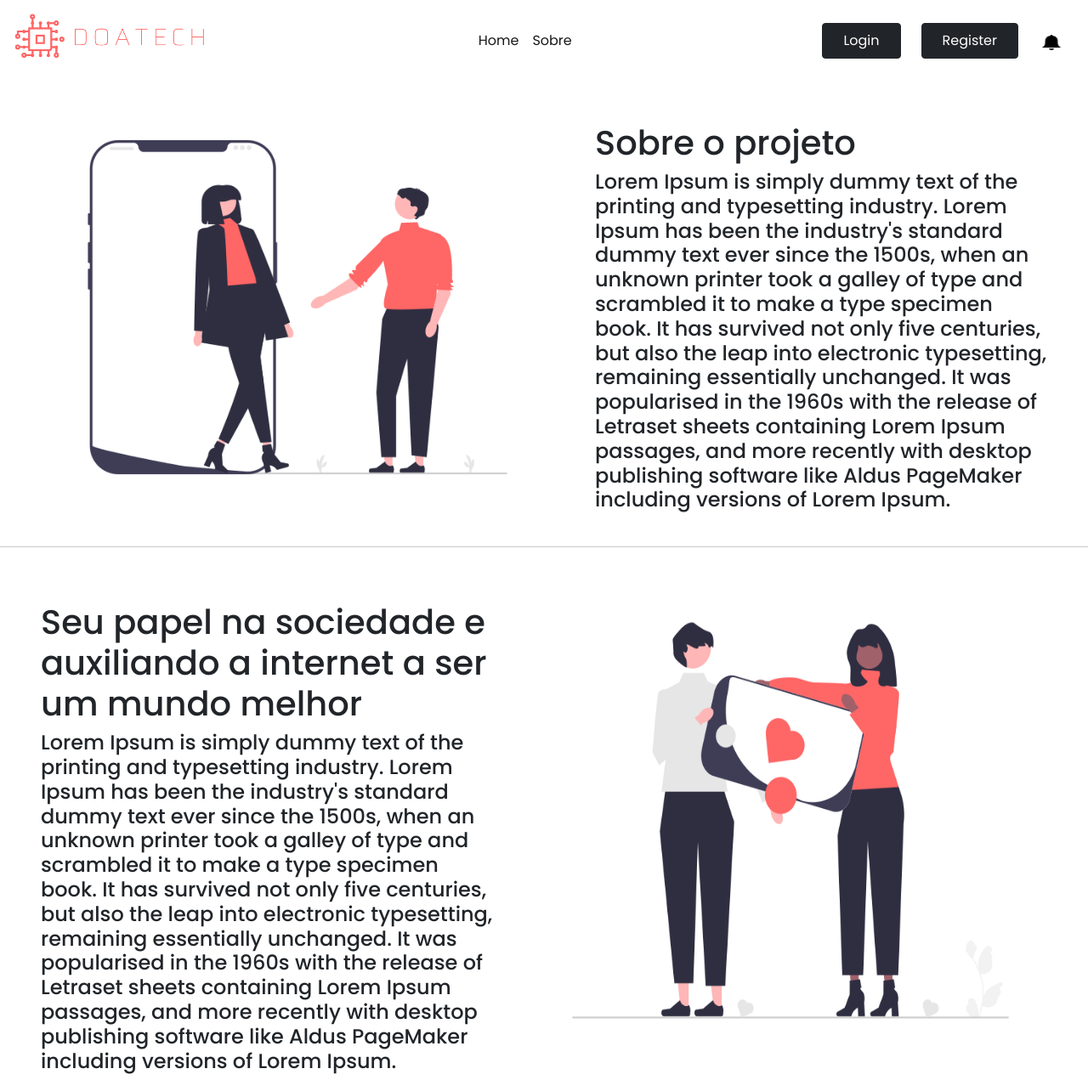
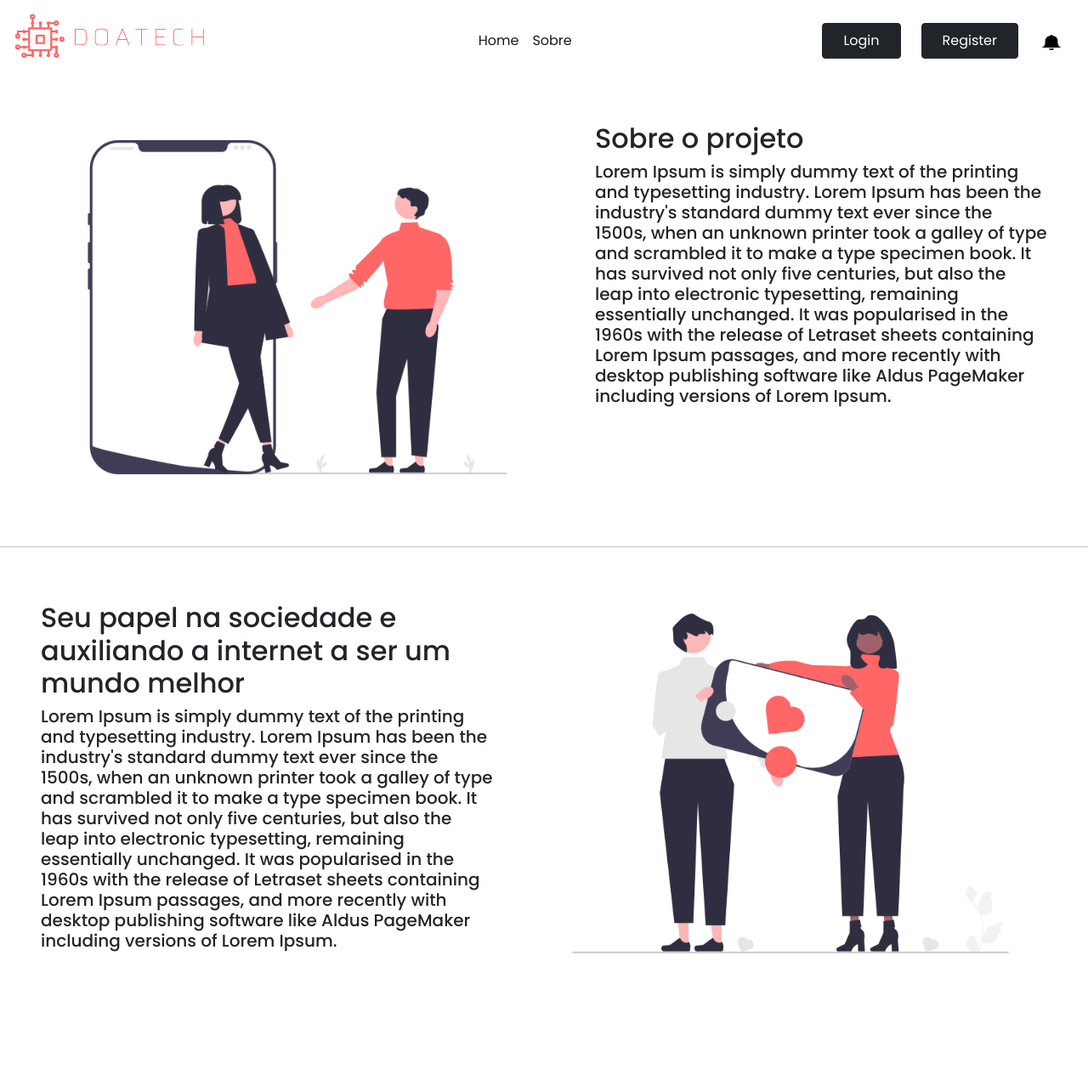
Before and after one commit to Hackatona-AGES-2022/CriativiDev, a React (Create React App) app in the folder frontend/creativdev-front/: page /home in a window 1280 px wide. Shown: the whole page at 85% size. After the commit the page ends 1184 px from the top, so only its background shows below. Built offline with nearby package versions, Linux system fonts and the light colour scheme.

Commit message:
receptor logado

```diff
--- a/frontend/creativdev-front/src/routes/routes.js
+++ b/frontend/creativdev-front/src/routes/routes.js
@@ -9,6 +9,7 @@ import {
 // Páginas
 import { Homescreen } from '../screens/Homescreen';
 import TelaDoadorLogado from '../screens/ TelaDoadorLogado';
+import TelaReceptorLogado from '../screens/ TelaReceptorLogador';
 import { TelaLogin } from '../screens/login/TelaLogin';
 import {Cadastro} from '../screens/cadastro/Cadastro';
 
@@ -22,6 +23,7 @@ export default function Routes() {
             </Route>
                 <Route exact path='/home' component={Homescreen} />
                 <Route exact path='/doador-logado' component={TelaDoadorLogado} />
+                <Route exact path='/receptor-logado' component={TelaReceptorLogado} />
                 <Route exact path='/login-doador' component={TelaLogin} />
                 <Route exact path='/cadastro' component={Cadastro} />
             </Switch>
--- /dev/null
+++ b/frontend/creativdev-front/src/screens/ TelaReceptorLogador.jsx
@@ -0,0 +1,42 @@
+import React, { useState, useEffect, useContext } from "react";
+import { HeaderReciever } from '../containers/Header';
+import { BtnSalvar, BtnFechar } from "../components/Botoes";
+import { Card } from "../components/Card";
+import plus from "../assets/plus.png"
+
+
+const TelaReceptorLogado =()=>{
+
+    const styles = {
+        bgTable:{
+            backgroundColor:'#ffe6e6',
+        },
+        form:{
+            backgroundColor:'#ffe6e6',
+            width:'70%',
+            margin:'0 auto',
+            padding:"30px",
+        },
+        labels:{
+            display:"flex",
+            justifyContent:"start",
+        },
+        teste: {
+            display: "flex",
+        },
+        spacingPlusButton: {
+            paddingLeft: "12px",
+        },
+
+    }
+
+    return(
+    <div className="container-fluid">
+
+        <HeaderReciever/>
+
+
+    </div>
+    )
+}
+export default TelaReceptorLogado;
--- a/frontend/creativdev-front/src/screens/Homescreen.jsx
+++ b/frontend/creativdev-front/src/screens/Homescreen.jsx
@@ -11,15 +11,15 @@ export const Homescreen = () => {return(
         <div class = "d-flex justify-content-center">
             <img src={desenho1} class="img-fluid" alt="Responsive image" width="700" height="700" position="absolute" />
             <div class="pe-5 mt-5">
-            <h1>Sobre o projeto</h1>
-            <h4>Lorem Ipsum is simply dummy text of the printing and typesetting industry. Lorem Ipsum has been the industry's standard dummy text ever since the 1500s, when an unknown printer took a galley of type and scrambled it to make a type specimen book. It has survived not only five centuries, but also the leap into electronic typesetting, remaining essentially unchanged. It was popularised in the 1960s with the release of Letraset sheets containing Lorem Ipsum passages, and more recently with desktop publishing software like Aldus PageMaker including versions of Lorem Ipsum.</h4>
+            <h2>Sobre o projeto</h2>
+            <h5>Lorem Ipsum is simply dummy text of the printing and typesetting industry. Lorem Ipsum has been the industry's standard dummy text ever since the 1500s, when an unknown printer took a galley of type and scrambled it to make a type specimen book. It has survived not only five centuries, but also the leap into electronic typesetting, remaining essentially unchanged. It was popularised in the 1960s with the release of Letraset sheets containing Lorem Ipsum passages, and more recently with desktop publishing software like Aldus PageMaker including versions of Lorem Ipsum.</h5>
         </div>
         </div>
         <hr />
         <div class = "d-flex justify-content-center mt-7">
         <div class="ps-5  mt-5">
-            <h1>Seu papel na sociedade e auxiliando a internet a ser um mundo melhor</h1>
-            <h4>Lorem Ipsum is simply dummy text of the printing and typesetting industry. Lorem Ipsum has been the industry's standard dummy text ever since the 1500s, when an unknown printer took a galley of type and scrambled it to make a type specimen book. It has survived not only five centuries, but also the leap into electronic typesetting, remaining essentially unchanged. It was popularised in the 1960s with the release of Letraset sheets containing Lorem Ipsum passages, and more recently with desktop publishing software like Aldus PageMaker including versions of Lorem Ipsum.</h4>
+            <h2>Seu papel na sociedade e auxiliando a internet a ser um mundo melhor</h2>
+            <h5>Lorem Ipsum is simply dummy text of the printing and typesetting industry. Lorem Ipsum has been the industry's standard dummy text ever since the 1500s, when an unknown printer took a galley of type and scrambled it to make a type specimen book. It has survived not only five centuries, but also the leap into electronic typesetting, remaining essentially unchanged. It was popularised in the 1960s with the release of Letraset sheets containing Lorem Ipsum passages, and more recently with desktop publishing software like Aldus PageMaker including versions of Lorem Ipsum.</h5>
             </div>
             <img src={desenho2} class="img-fluid" alt="Responsive image" width="700" height="700" position="absolute" />
         </div>
--- a/frontend/creativdev-front/src/screens/login/TelaLogin.jsx
+++ b/frontend/creativdev-front/src/screens/login/TelaLogin.jsx
@@ -12,8 +12,8 @@ export const TelaLogin = () => {return(
             <input type="email"  id="email" class="entrada" placeholder="Digite seu e-mail" />
             <label className="minhalabel" for="senha">Senha</label>
             <input type="password" id="senha" class="entrada" placeholder="Digite seu e-mail" />
-            <p><a  className="meu-a"href="/cadastro">Não possui conta ainda?</a></p>
-            <input type="submit" value="Entrar" class="meu-btn submit" />
+            <p className="p-meu"><a  className="meu-a"href="/cadastro">Não possui conta ainda?</a></p>
+            <a href="/doador-logado"><input type="button" value="Entrar" class="meu-btn submit" /></a>
             <a href="/home"><input type="button" value="Voltar" class="meu-btn back" /></a>
 
         </form>
--- a/frontend/creativdev-front/src/screens/login/style.css
+++ b/frontend/creativdev-front/src/screens/login/style.css
@@ -62,7 +62,7 @@
     outline: none;
 }
 
-p{
+.p-meu{
     position: relative;
     left: -50px;
     border-bottom: 1px solid #FF6666;
```
Also changed, not shown: frontend/creativdev-front/src/components/Card.jsx (indentation only).
